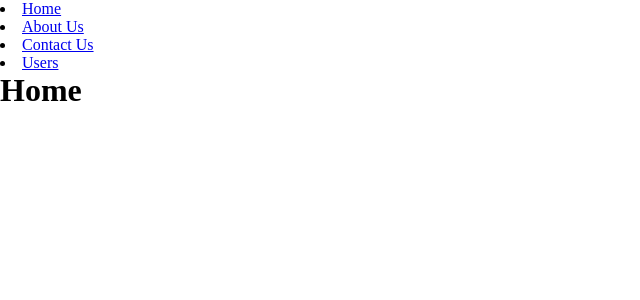
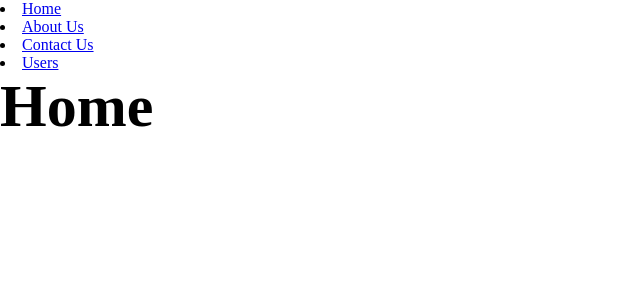
Before and after one commit to majiyd/React-Router-Redux-Context, a React (Create React App) app: page / in a window 1280 px wide. Shown: the top 300 px of the page, without its empty margins (0-640 px from the left). Built offline with nearby package versions, Linux system fonts and the light colour scheme.

Commit message:
css modules working out of the box

```diff
--- a/src/components/AppRouter.js
+++ b/src/components/AppRouter.js
@@ -1,7 +1,7 @@
 import React from 'react';
 import {BrowserRouter as Router, Route, Link} from "react-router-dom"
 import Home from './Home'
-import About from "./About.jsx";
+import About from "./About";
 import Contact from "./Contact";
 import Users from "./Users";
 
--- a/src/components/Home.js
+++ b/src/components/Home.js
@@ -1,10 +1,11 @@
 import React from 'react'
+import styles from "../styles/Home.module.css"
 
 export default class Home extends React.Component{
     render(){
         return(
             <React.Fragment>
-                <h1>Home</h1>
+                <h1 className={styles.large}>Home</h1>
             </React.Fragment>
         )
     }
--- /dev/null
+++ b/src/styles/Home.module.css
@@ -0,0 +1,3 @@
+.large{
+  font-size: 45pt;
+}
```
